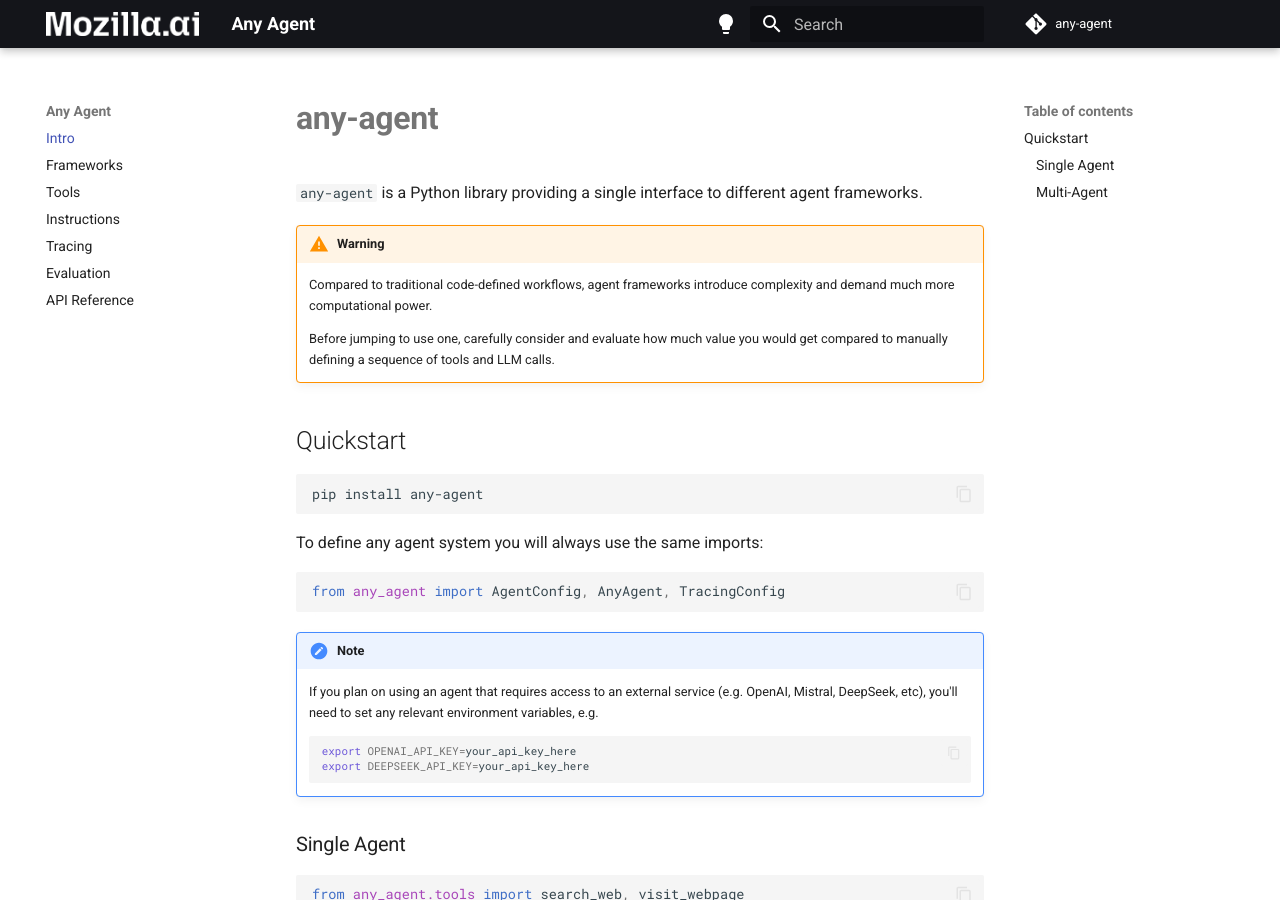
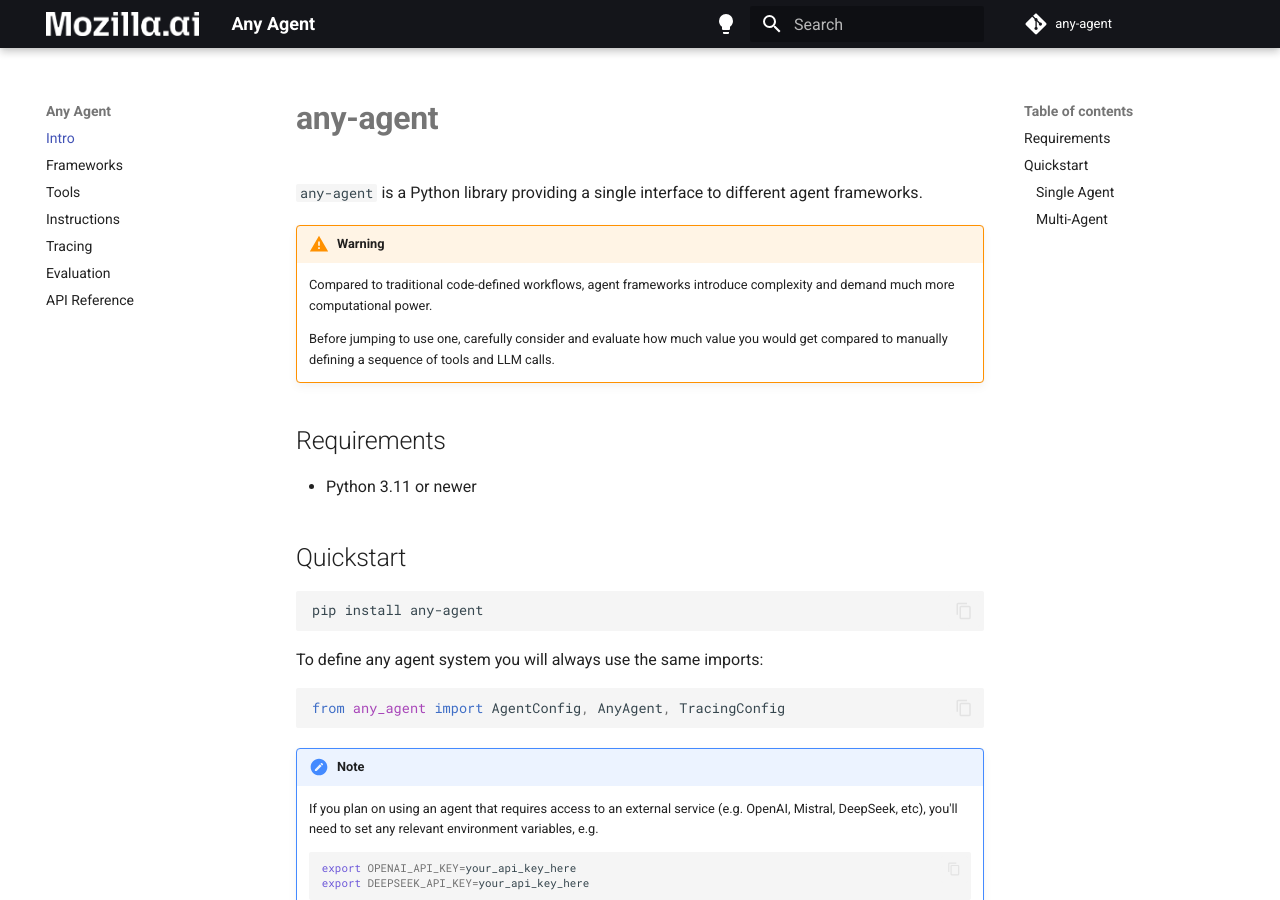
Before and after one commit to therealtimex/any-agent, an MkDocs documentation site: the page built from docs/index.md, in a window 1280 px wide and 900 px high. Built offline with MkDocs 1.6.1 and Material for MkDocs 9.7.7, drawn with Linux system fonts in a browser that asks for light colours; comment, search, counter and statistics services are not loaded.

Commit message:
Update docs to clarify python version requirement (#128)
* Clarify python 3.11 req

* Update README.md

* Update index.md

```diff
--- a/docs/index.md
+++ b/docs/index.md
@@ -9,6 +9,10 @@
 
     Before jumping to use one, carefully consider and evaluate how much value you
     would get compared to manually defining a sequence of tools and LLM calls.
+
+## Requirements
+
+- Python 3.11 or newer
 
 ## Quickstart
 
```
Also changed, not shown: README.md (+7 -0 lines).
